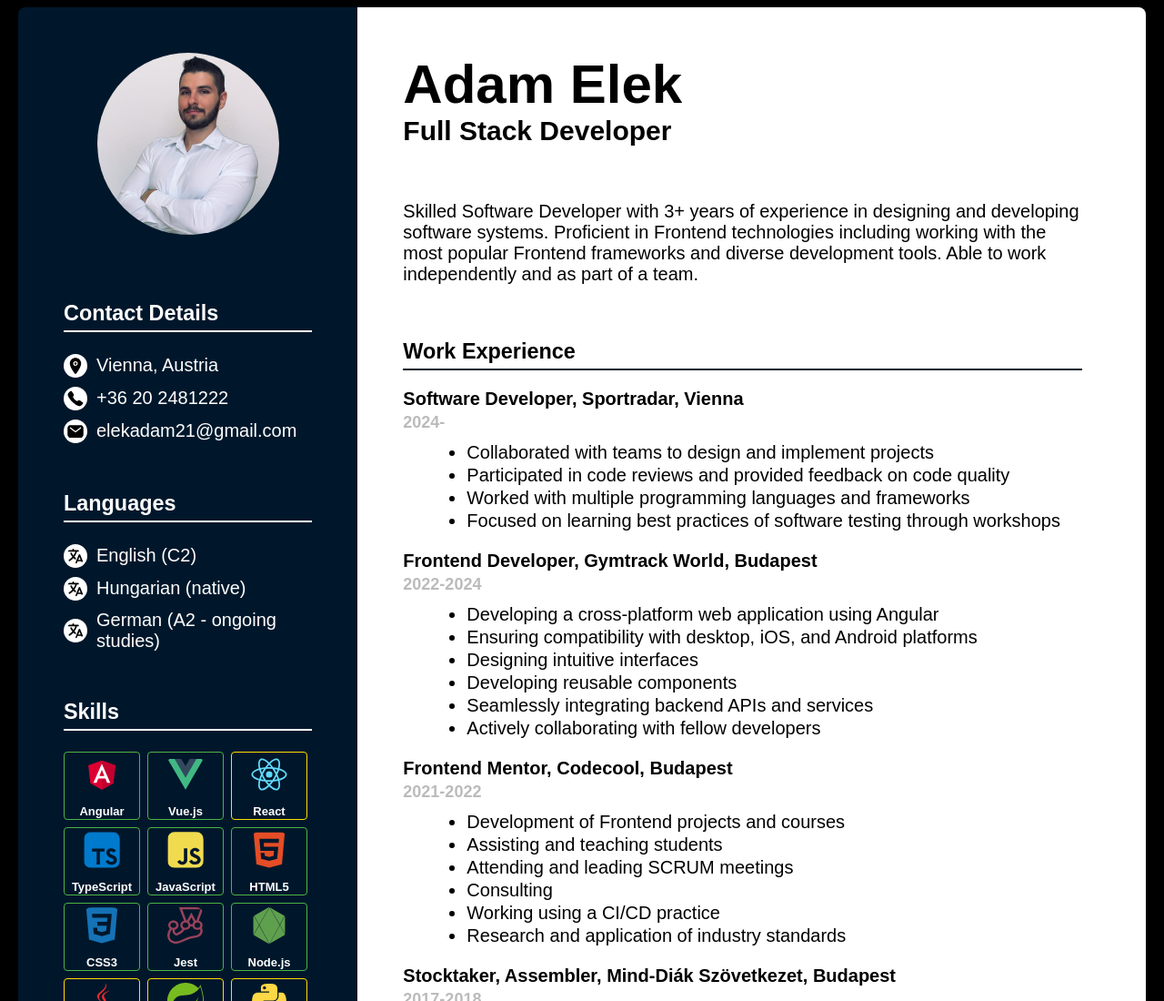
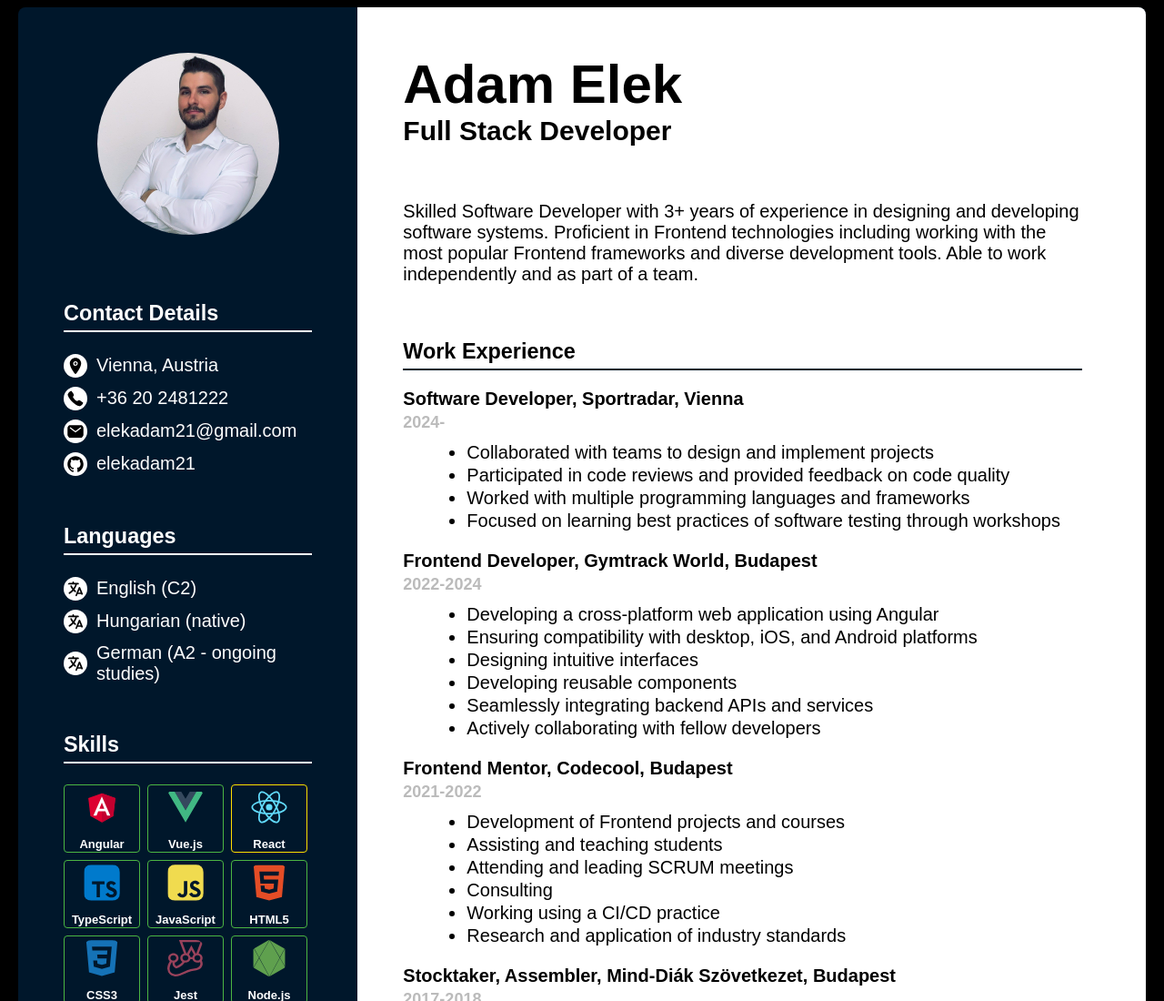
Before and after one commit to elekadam21/cv, a plain HTML site: page index.html in a window 1280 px wide. Shown: the top 1100 px of the page at 91% size. Drawn offline with Linux system fonts and the light colour scheme.

Commit message:
add github to cv

```diff
--- a/index.html
+++ b/index.html
@@ -33,6 +33,13 @@
               alt="email"
               class="icon"
             />elekadam21@gmail.com
+          </div>
+          <div class="contact">
+            <img
+              src="./assets/logo-github.svg"
+              alt="github"
+              class="icon"
+            />elekadam21
           </div>
         </div>
         <div id="languages">
```
